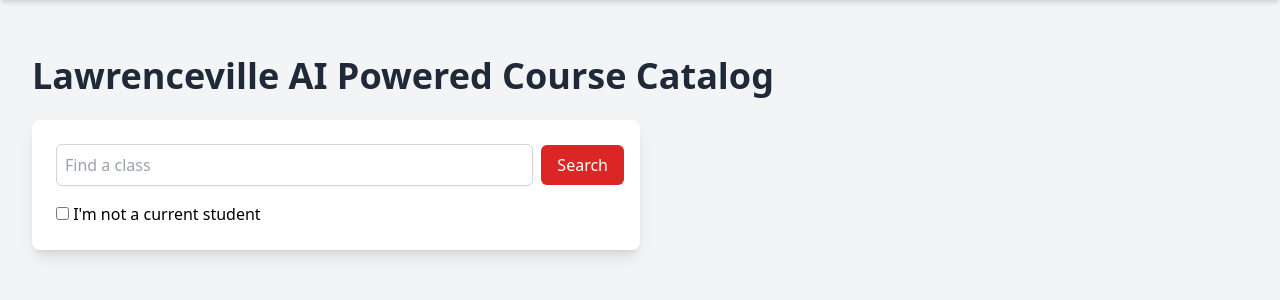
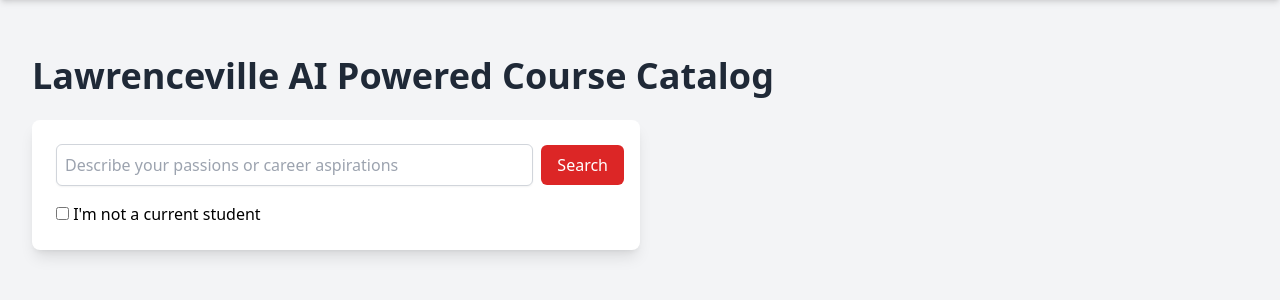
Before and after one commit to jonathanyangg/catalog-deployment, a Django app: page / in a window 1280 px wide. Shown: the part 64-364 px from the top of the page. Run offline with Django 5.2, Linux system fonts and the light colour scheme; some libraries are stand-ins or nearby versions.

Commit message:
changed placeholder

```diff
--- a/core/templates/index.html
+++ b/core/templates/index.html
@@ -8,7 +8,7 @@
         {% csrf_token %}
         <div class="mt-6 bg-white p-4 rounded-lg shadow-lg flex flex-col">
             <div class="flex items-center">
-                <input type="text" id="input-text" name="input_text" placeholder="Find a class" class="flex-grow p-2 m-2 border border-gray-300 rounded-md shadow-sm">
+                <input type="text" id="input-text" name="input_text" placeholder="Describe your passions or career aspirations" class="flex-grow p-2 m-2 border border-gray-300 rounded-md shadow-sm">
                 <button type="submit" class="px-4 py-2 bg-red-600 text-white rounded-md hover:bg-red-800">Search</button>
             </div>
             <label for="not-student" class="m-2">
```
